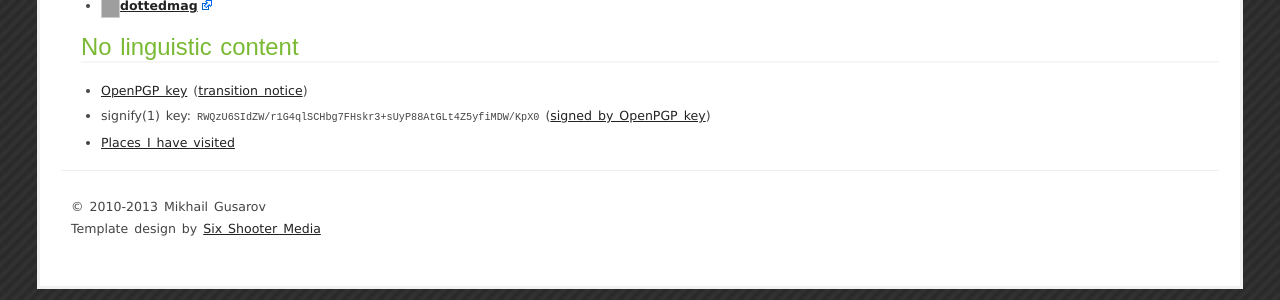
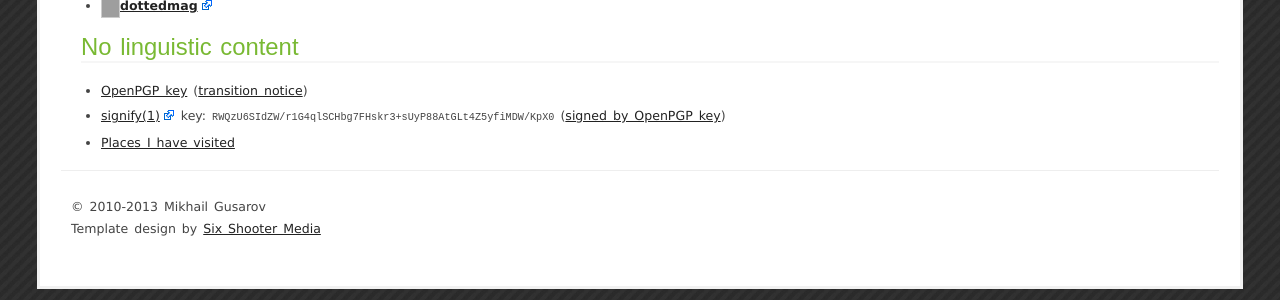
Before and after one commit to dottedmag/dottedmag.net, a Jekyll site: the page built from index.html, in a window 1280 px wide. Shown: the part 451-751 px from the top of the page. Built offline with Jekyll 4.4.1, drawn with Linux system fonts in a browser that asks for light colours; Markdown is read by kramdown in place of the engine named in the settings; part of the change alters nothing that is shown; grey boxes are pictures that could not be loaded.

```diff
--- a/index.html
+++ b/index.html
@@ -25,6 +25,6 @@ head: "
 <h2>No linguistic content</h2>
 <ul>
   <li><a href="/3e338888.pub">OpenPGP key</a> (<a href="/key-transition-2009-05-12.txt">transition notice</a>)</li>
-  <li>signify(1) key: <code>RWQzU6SIdZW/r1G4qlSCHbg7FHskr3+sUyP88AtGLt4Z5yfiMDW/KpX0</code> (<a href="/signify-new-key-2014-08-31.txt">signed by OpenPGP key</a>)</li>
+  <li><a href="http://www.openbsd.org/cgi-bin/man.cgi/OpenBSD-current/man1/signify.1">signify(1)</a> key: <code>RWQzU6SIdZW/r1G4qlSCHbg7FHskr3+sUyP88AtGLt4Z5yfiMDW/KpX0</code> (<a href="/signify-new-key-2014-08-31.txt">signed by OpenPGP key</a>)</li>
   <li><a href="/maps">Places I have visited</a></li>
 </ul>
```
